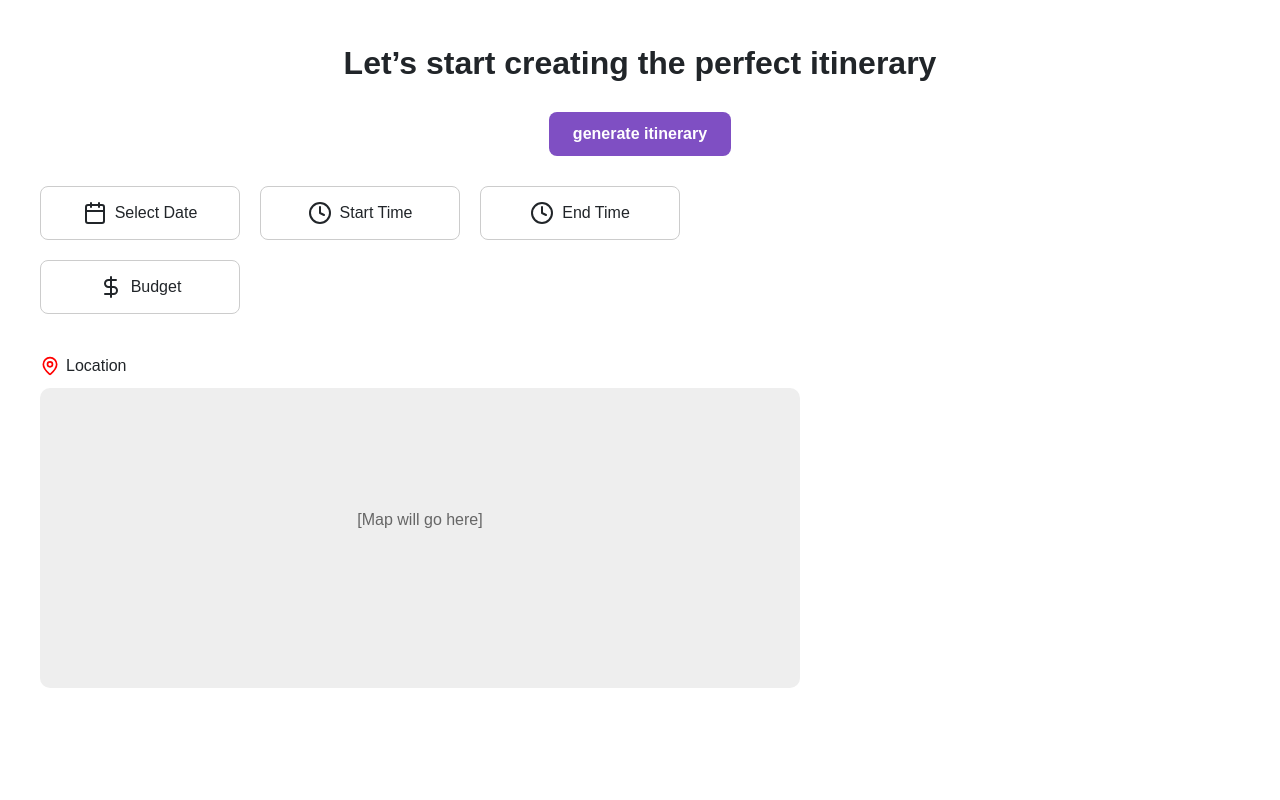
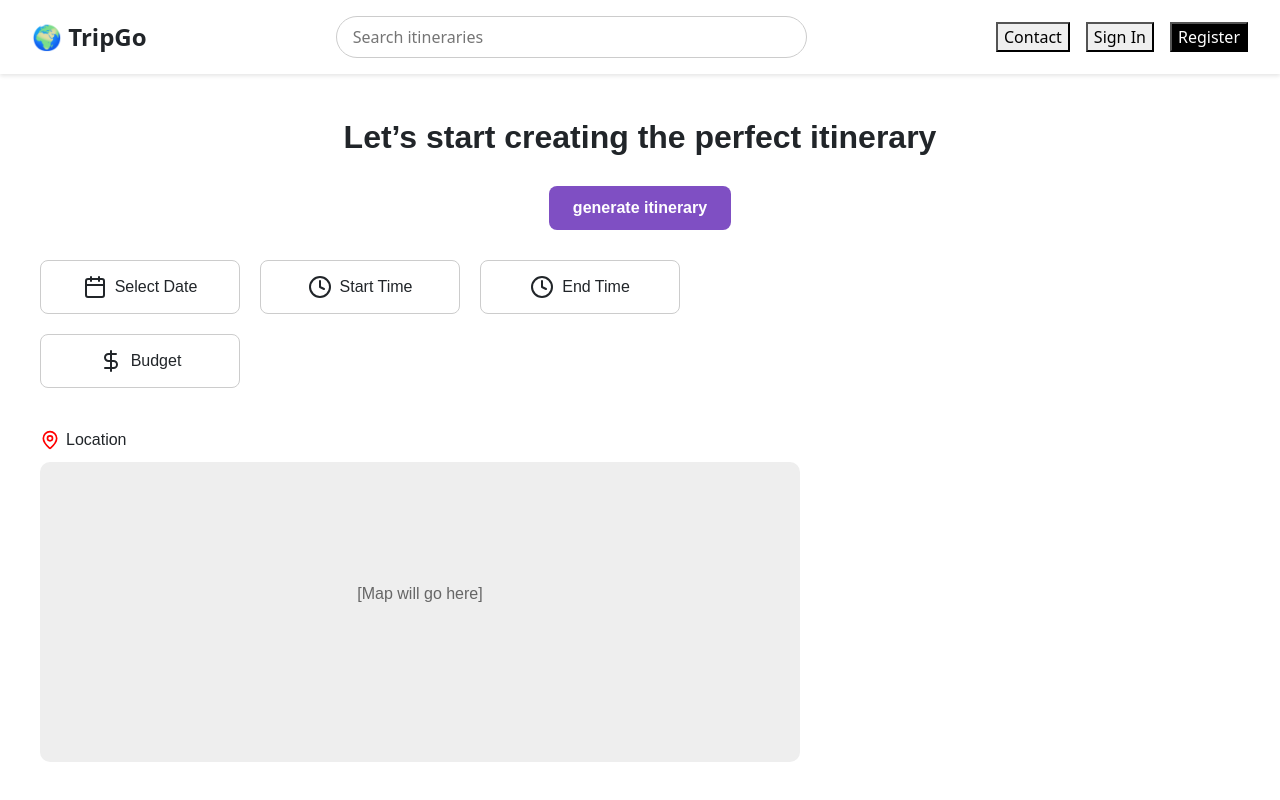
Before and after one commit to Jmjmorelli/smart-trip-optimizer, a React (Vite) app in the folder client/: page / in a window 1280 px wide. Shown: the top 800 px of the page. Built offline with nearby package versions, Linux system fonts and the light colour scheme.

Commit message:
nav bar creation

```diff
--- a/client/src/components/App.jsx
+++ b/client/src/components/App.jsx
@@ -1,6 +1,7 @@
 import Home from './Home';
 import Login from './Login';
 import Register from './Register';
+import Navbar from './Navbar';
 import Landing from './Landing';
 import {BrowserRouter, Routes, Route} from "react-router-dom";
 
@@ -9,6 +10,7 @@ function App() {
   return (
     <div style={{marginTop : '-3.5rem'}}>
       <BrowserRouter >
+      <Navbar/>
         <Routes>
           <Route path="/" element ={<Home/>} />
           <Route path="/register" element ={<Register/>} />
--- /dev/null
+++ b/client/src/components/Navbar.jsx
@@ -0,0 +1,48 @@
+import React from 'react';
+import { useNavigate } from 'react-router-dom';
+
+const Navbar = () => {
+  const navigate = useNavigate();
+
+  return (
+    <nav style={{
+      display: 'flex',
+      justifyContent: 'space-between',
+      alignItems: 'center',
+      padding: '1rem 2rem',
+      backgroundColor: '#ffffffd9',
+      position: 'sticky',
+      top: 0,
+      zIndex: 1000,
+      boxShadow: '0 2px 4px rgba(0, 0, 0, 0.1)'
+    }}>
+      {/* Logo */}
+      <div style={{ fontWeight: 'bold', fontSize: '1.5rem', cursor: 'pointer' }} onClick={() => navigate('/')}>
+        🌍 TripGo
+      </div>
+
+      {/* Search Bar */}
+      <div style={{ flex: 1, margin: '0 2rem', display: 'flex', justifyContent: 'center' }}>
+        <input
+          type="text"
+          placeholder="Search itineraries"
+          style={{
+            padding: '0.5rem 1rem',
+            borderRadius: '999px',
+            border: '1px solid #ccc',
+            width: '60%'
+          }}
+        />
+      </div>
+
+      {/* Navigation Buttons */}
+      <div style={{ display: 'flex', gap: '1rem' }}>
+        <button onClick={() => navigate('/Contact')}>Contact</button>
+        <button onClick={() => navigate('/Login')}>Sign In</button>
+        <button onClick={() => navigate('/Register')} style={{ backgroundColor: 'black', color: 'white' }}>Register</button>
+      </div>
+    </nav>
+  );
+};
+
+export default Navbar;
```
